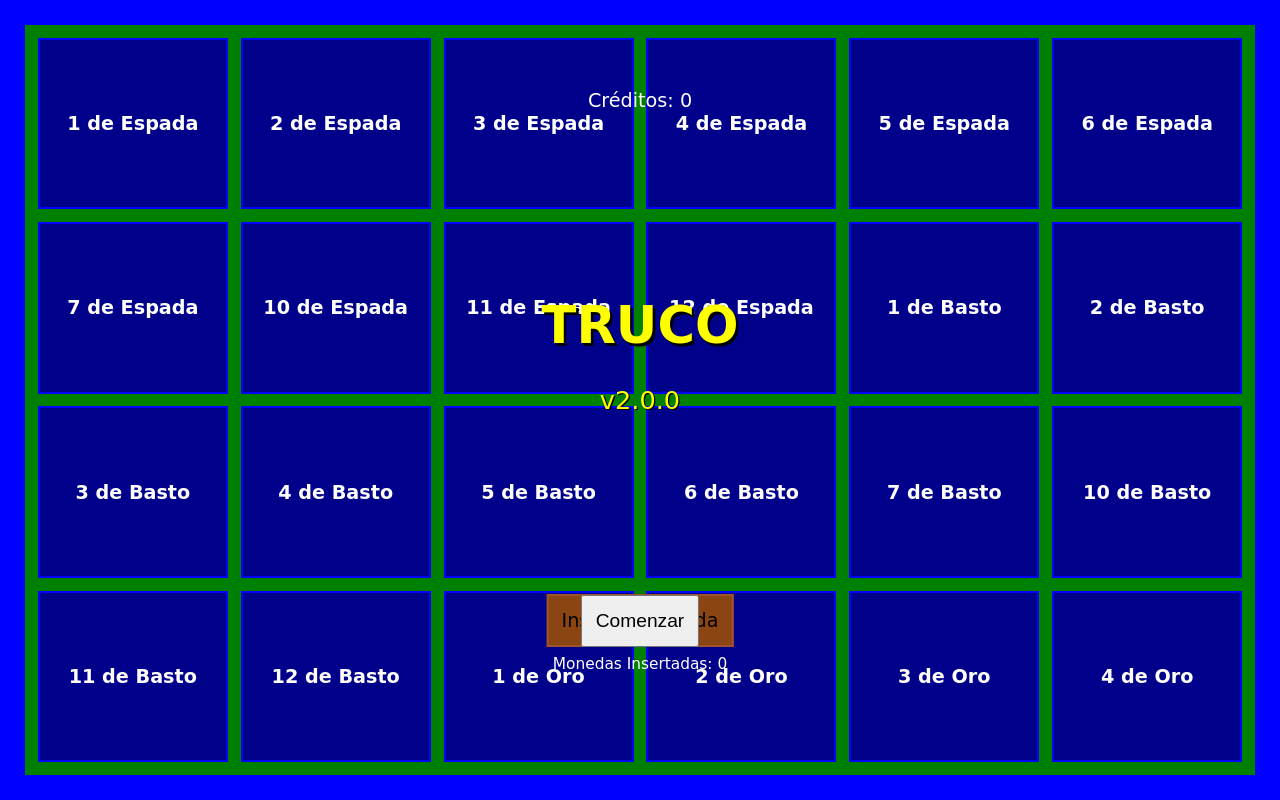
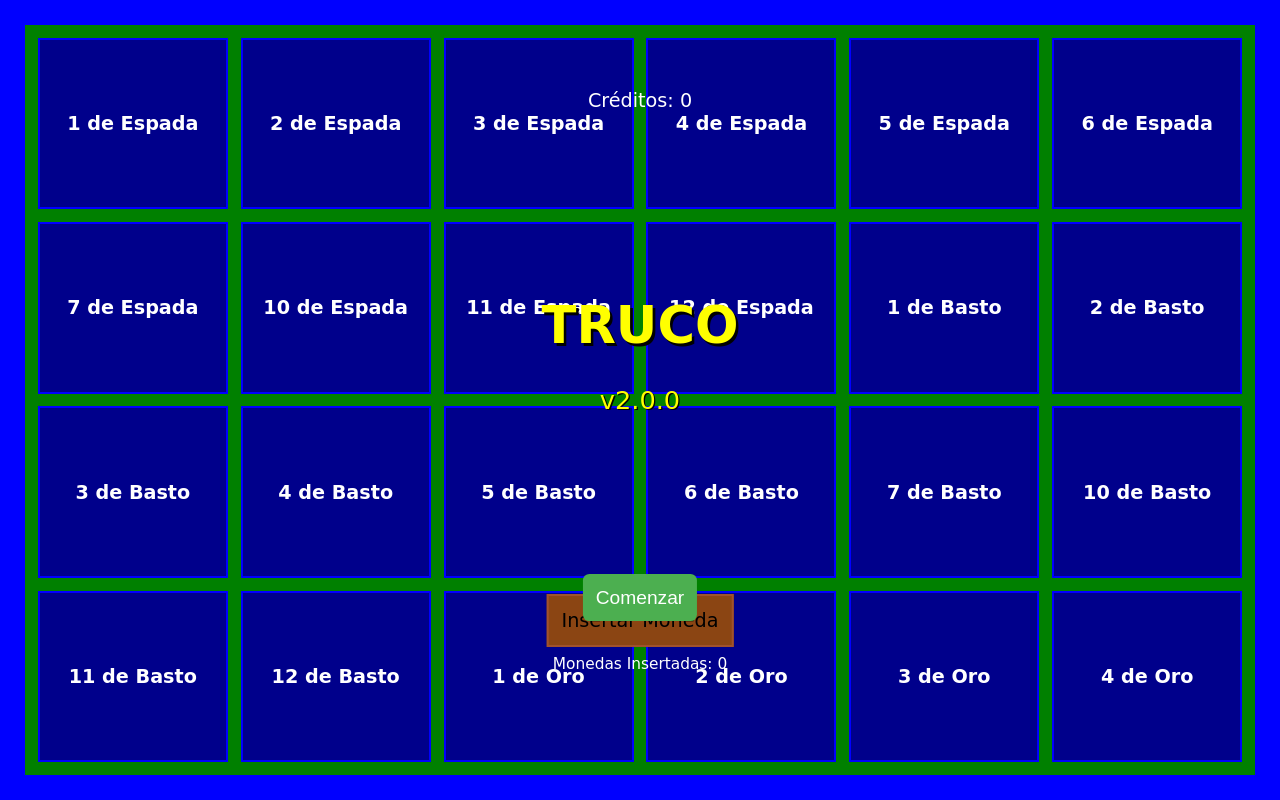
Before and after one commit to gustavojavier7/truco, a PHP site: page / in a window 1280 px wide. Run offline with PHP 8.4, Linux system fonts and the light colour scheme.

Commit message:
Update inicio.css

```diff
--- a/inicio.css
+++ b/inicio.css
@@ -109,9 +109,19 @@ body {
 
 #comenzarJuego {
     position: absolute;
-    bottom: 10vw; /* Mover hacia arriba */
+    bottom: 12vw; /* Lo movemos más arriba para evitar el solapamiento */
     left: 50%;
     transform: translateX(-50%);
     padding: 1vw;
     font-size: 1.5vw;
+    background-color: #4CAF50;
+    color: white;
+    border: none;
+    border-radius: 0.5vw;
+    cursor: pointer;
+    transition: background-color 0.3s;
 }
+
+#comenzarJuego:hover {
+    background-color: #45a049;
+}
```
